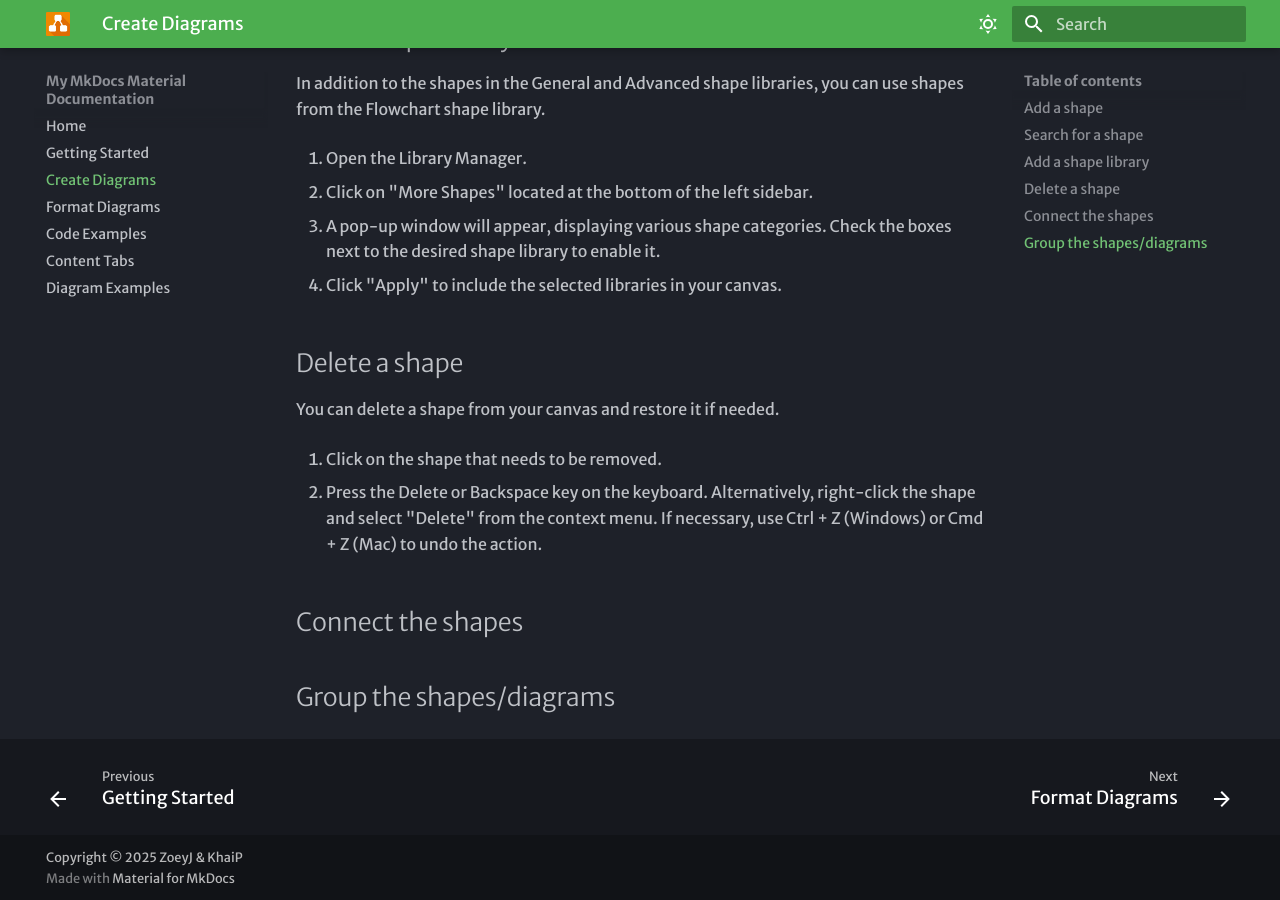
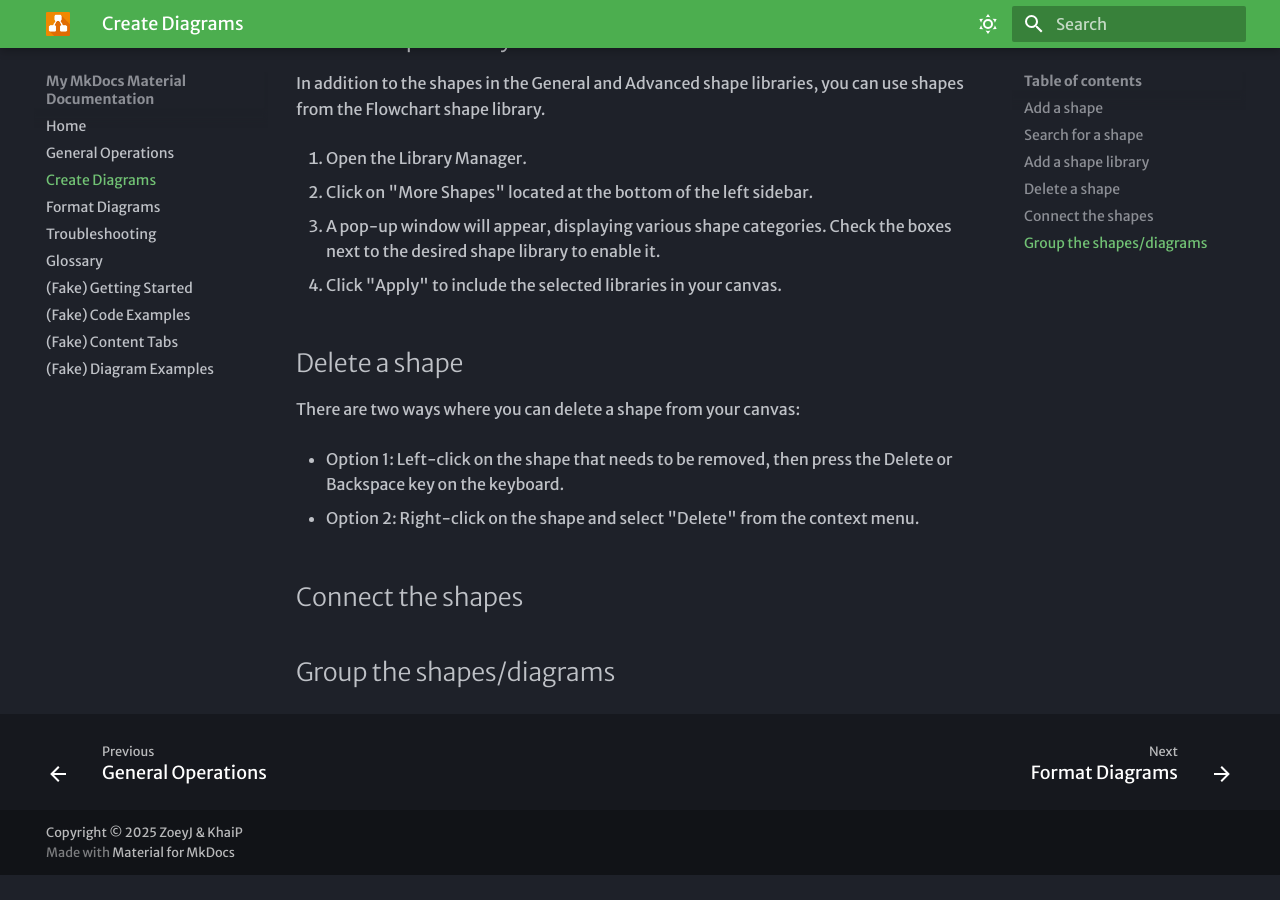
Before and after one commit to zoeyj3/2216_documentation, an MkDocs documentation site: the page built from docs/create-diagrams.md, in a window 1280 px wide and 900 px high, scrolled down 727 px. Built offline with MkDocs 1.6.1 and Material for MkDocs 9.7.7, drawn with Linux system fonts in a browser that asks for light colours; some web fonts are replaced; after the commit the page ends 1602 px from its top, so only the background shows below that.

Commit message:
Add content pages and organize page orders

```diff
--- a/docs/create-diagrams.md
+++ b/docs/create-diagrams.md
@@ -36,11 +36,11 @@ In addition to the shapes in the General and Advanced shape libraries, you can u
 
 ## Delete a shape
 
-You can delete a shape from your canvas and restore it if needed.
+There are two ways where you can delete a shape from your canvas:
 
-1. Click on the shape that needs to be removed.
+- Option 1: Left-click on the shape that needs to be removed, then press the Delete or Backspace key on the keyboard.
 
-2. Press the Delete or Backspace key on the keyboard. Alternatively, right-click the shape and select "Delete" from the context menu. If necessary, use Ctrl + Z (Windows) or Cmd + Z (Mac) to undo the action.
+- Option 2: Right-click on the shape and select "Delete" from the context menu.
 
 ## Connect the shapes
 
--- a/mkdocs.yml
+++ b/mkdocs.yml
@@ -50,12 +50,15 @@ markdown_extensions:
 
 nav:
   - Home: index.md
-  - Getting Started: admonitions.md
+  - General Operations: general-operations.md
   - Create Diagrams: create-diagrams.md
   - Format Diagrams: format-diagrams.md
-  - Code Examples: code-examples.md
-  - Content Tabs: content-tabs.md
-  - Diagram Examples: diagram-examples.md
+  - Troubleshooting: troubleshooting.md
+  - Glossary: glossary.md
+  - (Fake) Getting Started: admonitions.md
+  - (Fake) Code Examples: code-examples.md
+  - (Fake) Content Tabs: content-tabs.md
+  - (Fake) Diagram Examples: diagram-examples.md
 
 
 copyright: Copyright &copy; 2025 ZoeyJ & KhaiP
```
Also changed, not shown: docs/glossary.md (added, +1 -0 lines), docs/troubleshooting.md (added, +1 -0 lines), docs/general-operations.md (added).
